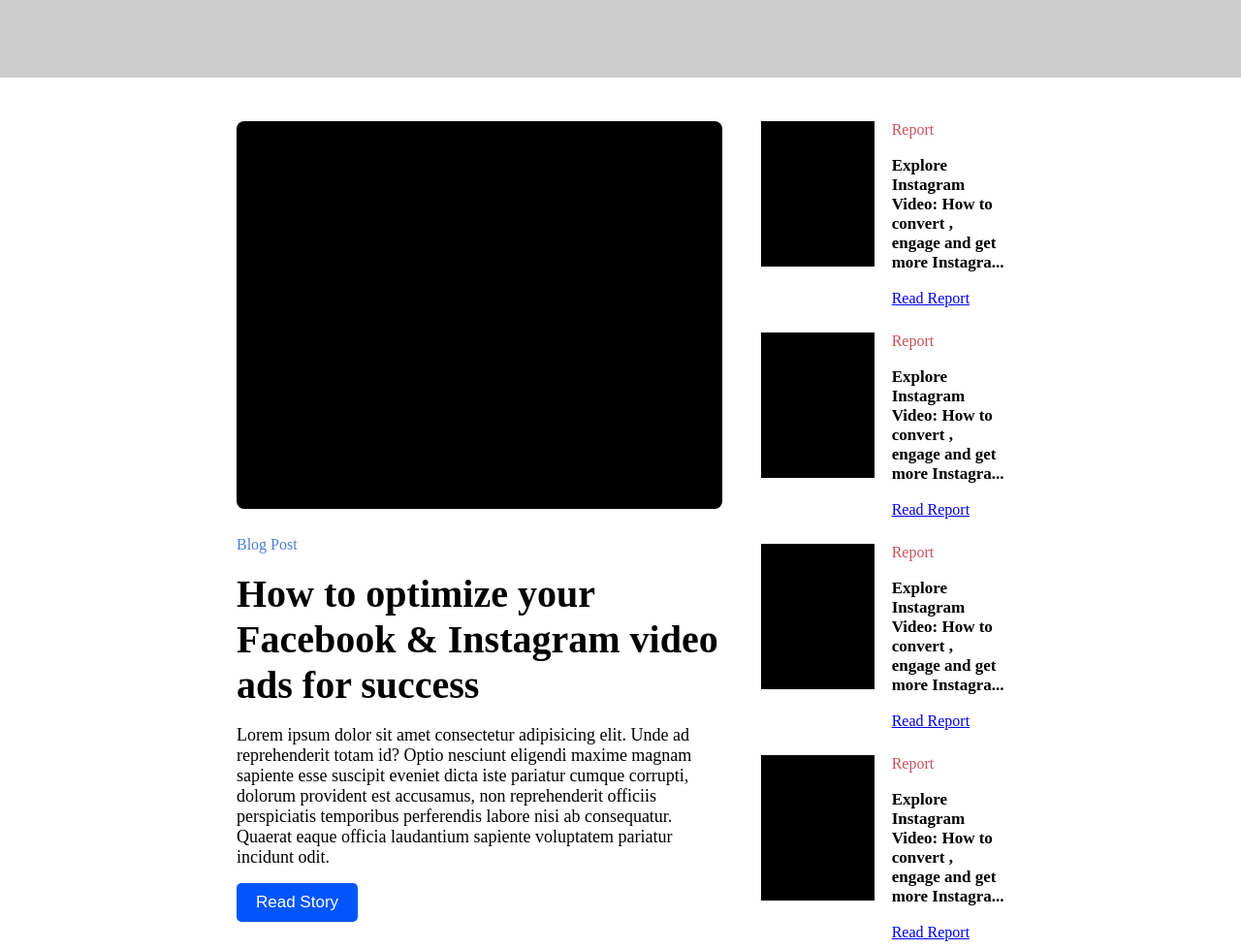
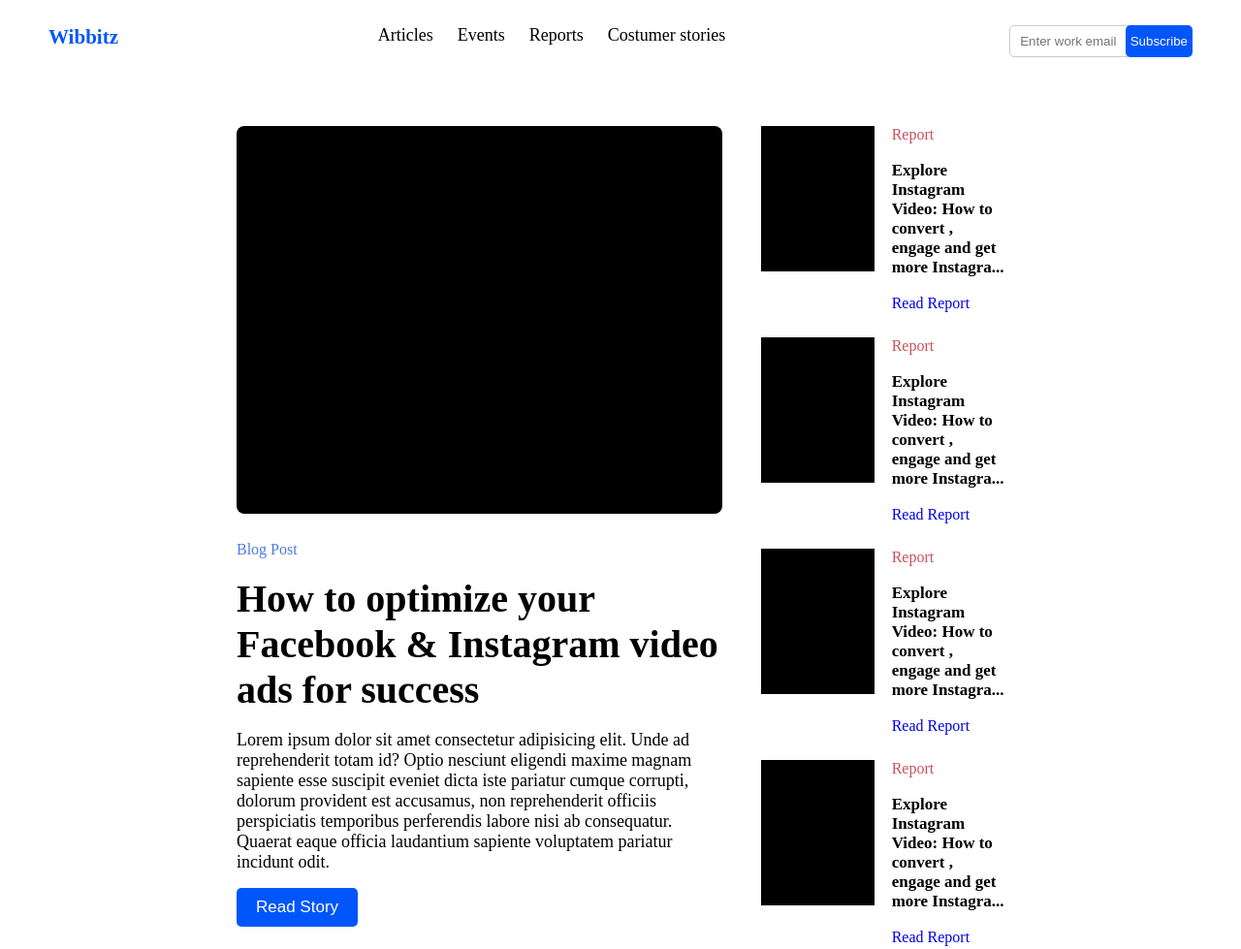
Before and after one commit to mael124/PageBlog, a plain HTML site: page index.html in a window 1280 px wide. Shown: the top 979 px of the page at 97% size. Drawn offline with Linux system fonts and the light colour scheme.

Commit message:
commit apres la modification de la navBar

```diff
--- a/css/style.css
+++ b/css/style.css
@@ -2,6 +2,17 @@
     margin: 0;
     padding: 0;
     box-sizing: border-box;
+}
+
+/*--- General ---*/
+a
+{
+    text-decoration: none;
+}
+
+a:hover
+{
+    text-decoration: none;
 }
 
 /* ----- NavBar ---- */
@@ -9,9 +20,77 @@
 {
     /* screen size */
     width: 100%;
-    height: 80px;
-    background-color: #ccc;
+    padding: 26px 50px;
+    display: flex;
+    justify-content: space-between;
 }
+
+.logo
+{
+    font-size: 21px;
+    color: #0156fb;
+    font-weight: bold;
+}
+
+.nav ul
+{
+    display: inline-flex;
+}
+
+.nav ul li
+{
+    list-style: none;
+    margin-right: 25px;
+}
+
+.nav ul li a
+{
+    color: black;
+    font-size: 18px;
+    transition : all .5s;
+
+}
+
+.nav ul li a:hover
+{
+    color: #4b7bd9;
+}
+
+.nav form
+{
+    display: flex;
+    width: 16%;
+}
+
+.nav form input
+{
+    width: 100%;
+    height: 33px;
+    padding-left: 10px;
+    border-radius: 5px 0 0 5px;
+    border: 1px solid #ccc;
+}
+
+.nav form input:focus
+{
+    outline: none;
+}
+
+.btn-search
+{
+    border: none;
+    padding: 5px;
+    background: #0156fb;
+    color: white;
+    border-radius: 5px;
+    margin-left: -10px;
+}
+
+.btn-search:focus
+{
+    outline: none;
+}
+
 
 
 /* ---- Box Content ---- */
--- a/index.html
+++ b/index.html
@@ -13,7 +13,17 @@
 <body>
     <!-- Create Nav -->
     <nav class="nav">
-
+        <a href="#" class="logo">Wibbitz</a>
+        <ul>
+            <li><a href="#">Articles</a></li>
+            <li><a href="#">Events</a></li>
+            <li><a href="#">Reports</a></li>
+            <li><a href="#">Costumer stories</a></li>
+        </ul>
+        <form action="">
+            <input type="text" placeholder="Enter work email">
+            <button type="submit" class="btn-search">Subscribe</button>
+        </form>
     </nav>
 
     <!-- Box Content -->
```
